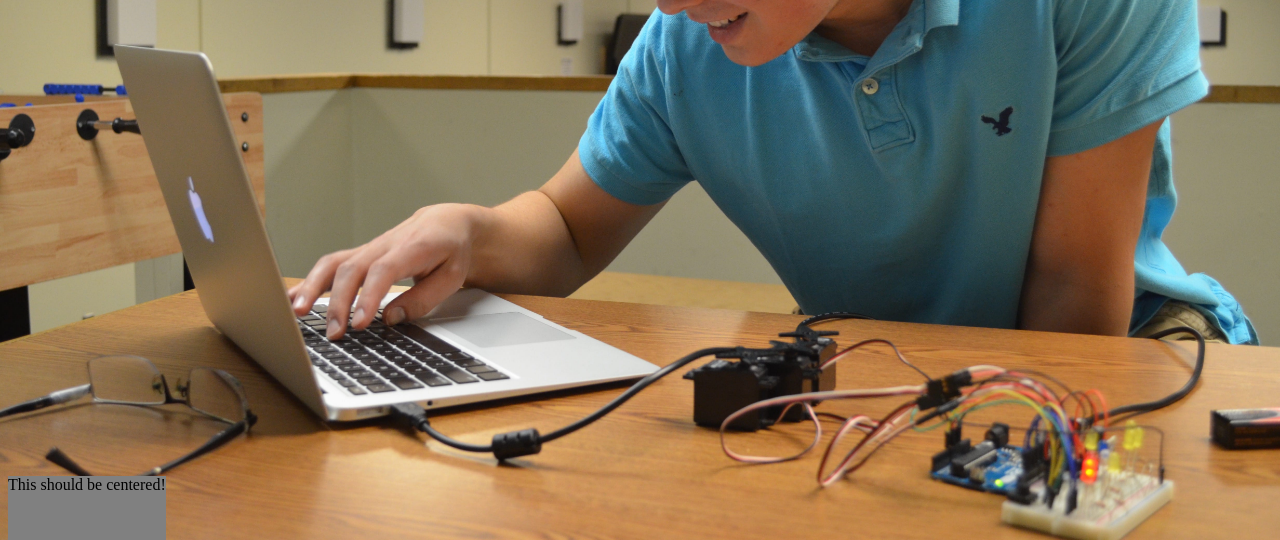
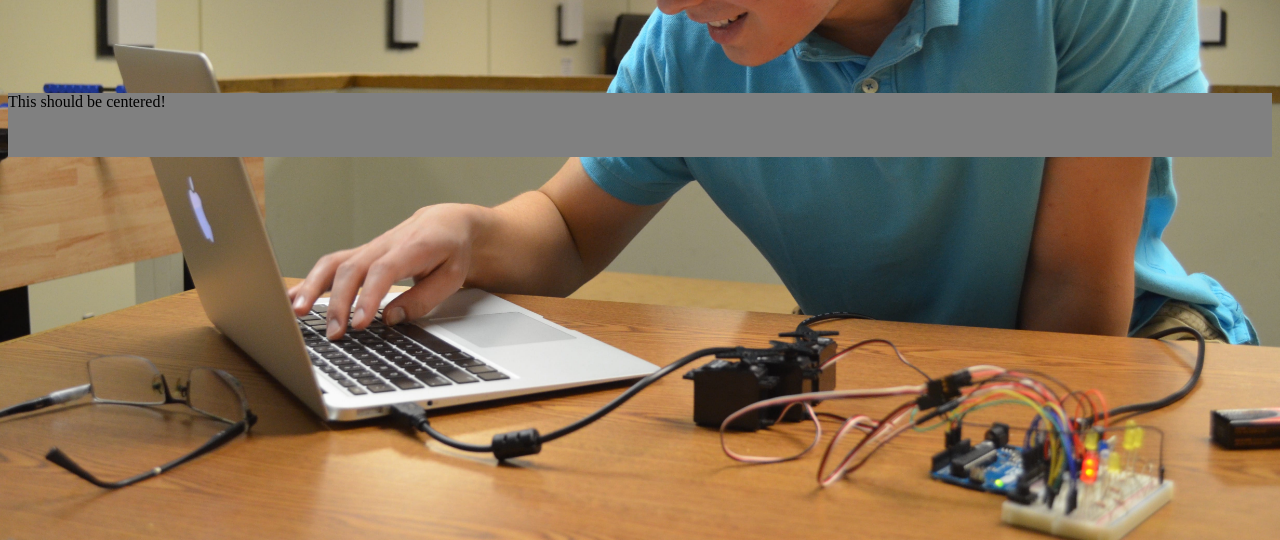
Before and after one commit to thomaskeady/thomaskeady.github.io, a plain HTML site: page index.html in a window 1280 px wide. Shown: the part 260-800 px from the top of the page. Drawn offline with Linux system fonts and the light colour scheme.

Commit message:
Update myStyle.css

```diff
--- a/myStyle.css
+++ b/myStyle.css
@@ -19,9 +19,9 @@ p {
 div.footer {
 	margin: auto;
 	background-color: gray;
-	position: fixed;
+#	position: fixed;
 #	right: 0;
-	bottom: 0;
+#	bottom: 0;
 	height: 4em;
 #	width: 100%;
 }
```
